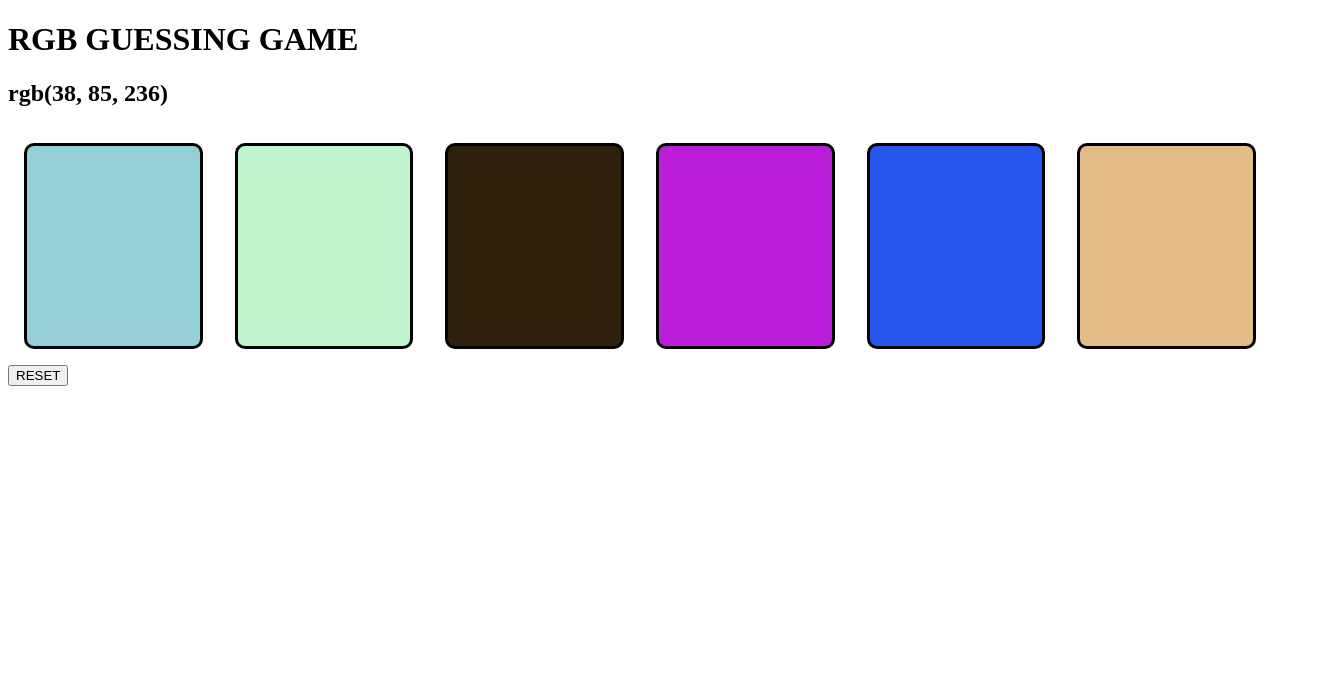
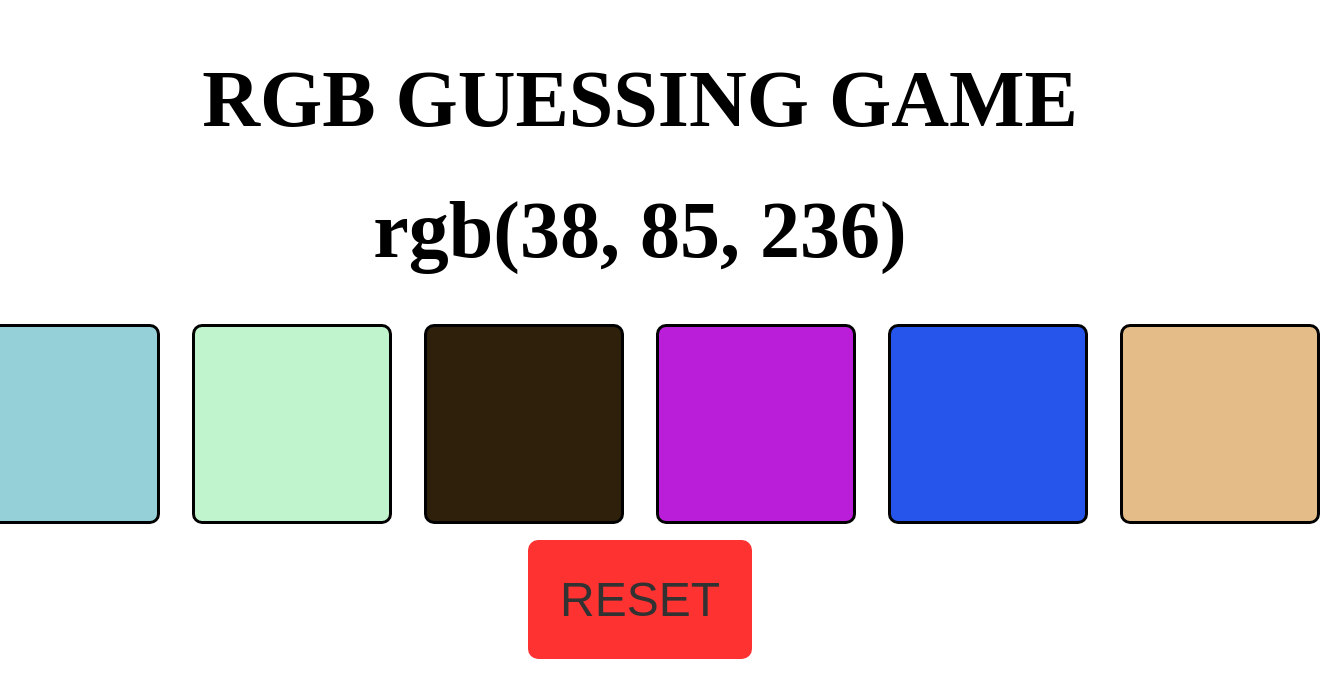
Before and after one commit to Mattwwilson34/color-picker-game, a React (Create React App) app: page / in a window 1280 px wide. Shown: the top 698 px of the page, 1336 px wide, since content can reach past the window. Built offline with nearby package versions, Linux system fonts and the light colour scheme.

Commit message:
Updated styles

```diff
--- a/src/App.css
+++ b/src/App.css
@@ -1,3 +1,15 @@
+.App {
+  display: flex;
+  flex-direction: column;
+  align-items: center;
+  justify-content: space-around;
+}
+
+.App h1 {
+  font-size: 5rem;
+  margin-bottom: 0.5rem;
+}
+
 .ColorBlockContainer {
   display: flex;
 }
--- a/src/Components/Button/Button.css
+++ b/src/Components/Button/Button.css
@@ -0,0 +1,13 @@
+button {
+  border-style: none;
+  font-size: 3rem;
+  border-radius: 10px;
+  padding: 2rem;
+  background-color: red;
+  opacity: 0.8;
+}
+
+button:hover {
+  cursor: pointer;
+  opacity: 1;
+}
--- a/src/Components/RgbDisplay/RgbDisplay.css
+++ b/src/Components/RgbDisplay/RgbDisplay.css
@@ -0,0 +1,4 @@
+.RGBHeader {
+  font-size: 5rem;
+  margin: 2rem;
+}
--- a/src/index.css
+++ b/src/index.css
@@ -0,0 +1,13 @@
+*,
+*:before,
+*::after {
+  box-sizing: border-box;
+}
+
+html,
+body {
+  height: 100%;
+  width: 100%;
+  margin: 0;
+  padding: 0;
+}
```
